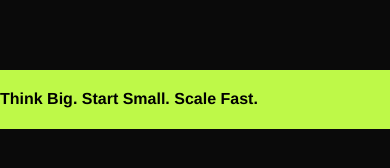
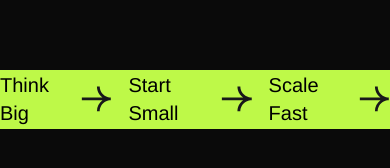
Before and after one commit to alihusnain-dev/devdoz-gsap, a Next.js app: page / in a window 390 px wide. Shown: the part 4400-4568 px from the top of the page. Built offline with nearby package versions, Linux system fonts and the light colour scheme.

Commit message:
add the ScrollMarquee

```diff
--- a/components/ScrollMarquee.tsx
+++ b/components/ScrollMarquee.tsx
@@ -1,11 +1,33 @@
+import Image from 'next/image'
 import React from 'react'
 
 const ScrollMarquee = () => {
     return (
-        <div className='w-full h-[7vh] bg-primary flex items-center text-black font-bold '>
-            <p>
-                Think Big. Start Small. Scale Fast.
-            </p>
+        <div className='w-full h-[7vh] bg-primary flex items-center gap-4 py-2 md:py-4 lg:py-6 md:gap-[2vw] lg:gap-[3vw] text-black font-medium '>
+            <div className="flex items-center gap-4 md:gap-6">
+                <p className='text-xl md:text-4xl lg:text-6xl '>
+                    Think Big
+                </p>
+                <div className="w-10 h-10 md:w-20 md:h-20 flex items-center justify-center ">
+                    <Image src="/arrow-br.svg" alt="arrow-br" width={100} height={100} />
+                </div>
+            </div>
+            <div className="flex items-center gap-4 md:gap-6">
+                <p className='text-xl md:text-4xl lg:text-6xl '>
+                    Start Small
+                </p>
+                <div className="w-10 h-10 md:w-20 md:h-20 flex items-center justify-center ">
+                    <Image src="/arrow-br.svg" alt="arrow-br" width={100} height={100} />
+                </div>
+            </div>
+            <div className="flex items-center gap-4 md:gap-6">
+                <p className='text-xl md:text-4xl lg:text-6xl '>
+                    Scale Fast
+                </p>
+                <div className="w-10 h-10 md:w-20 md:h-20 flex items-center justify-center ">
+                    <Image src="/arrow-br.svg" alt="arrow-br" width={100} height={100} />
+                </div>
+            </div>
         </div>
     )
 }
```
Also changed, not shown: public/arrow-br.svg (added).
